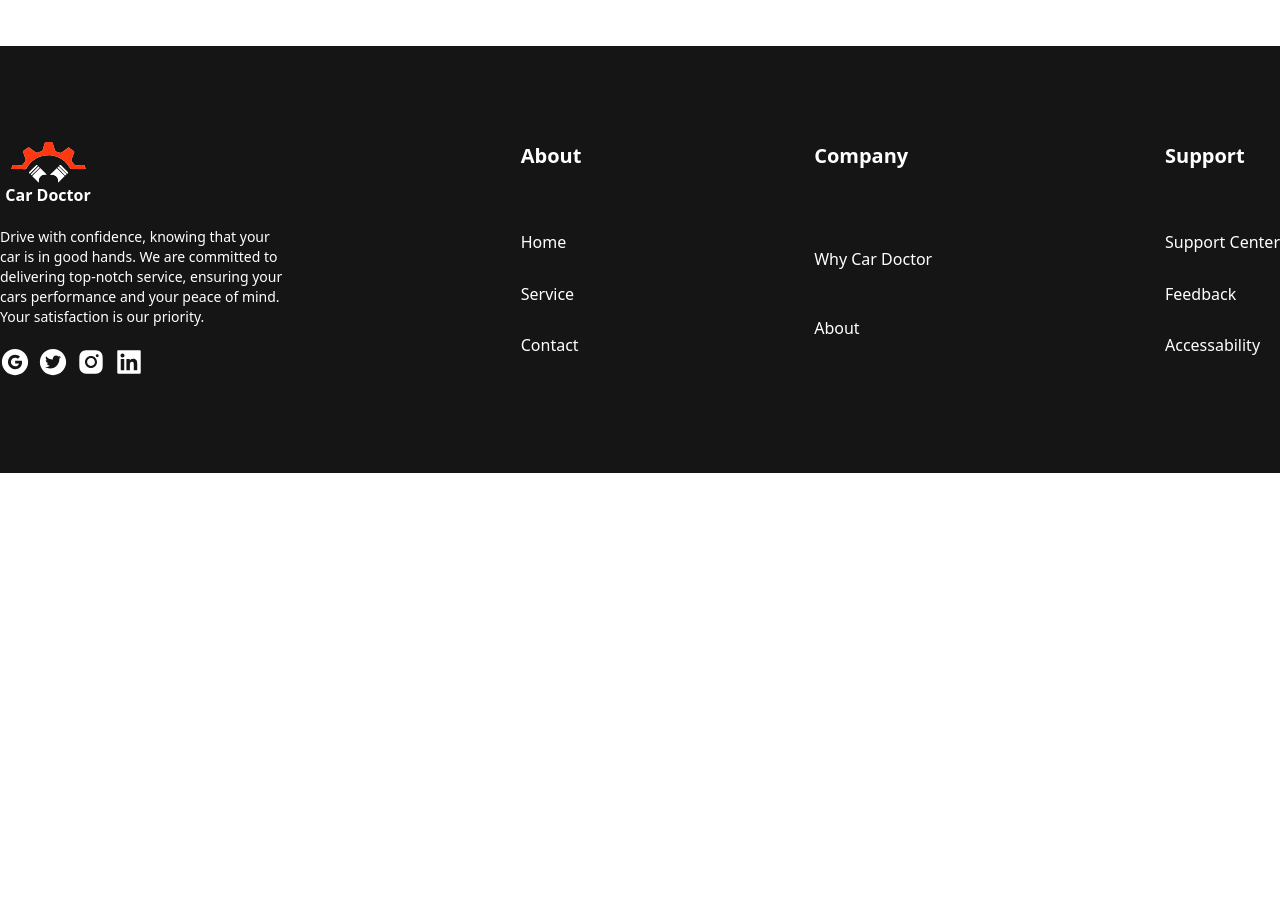
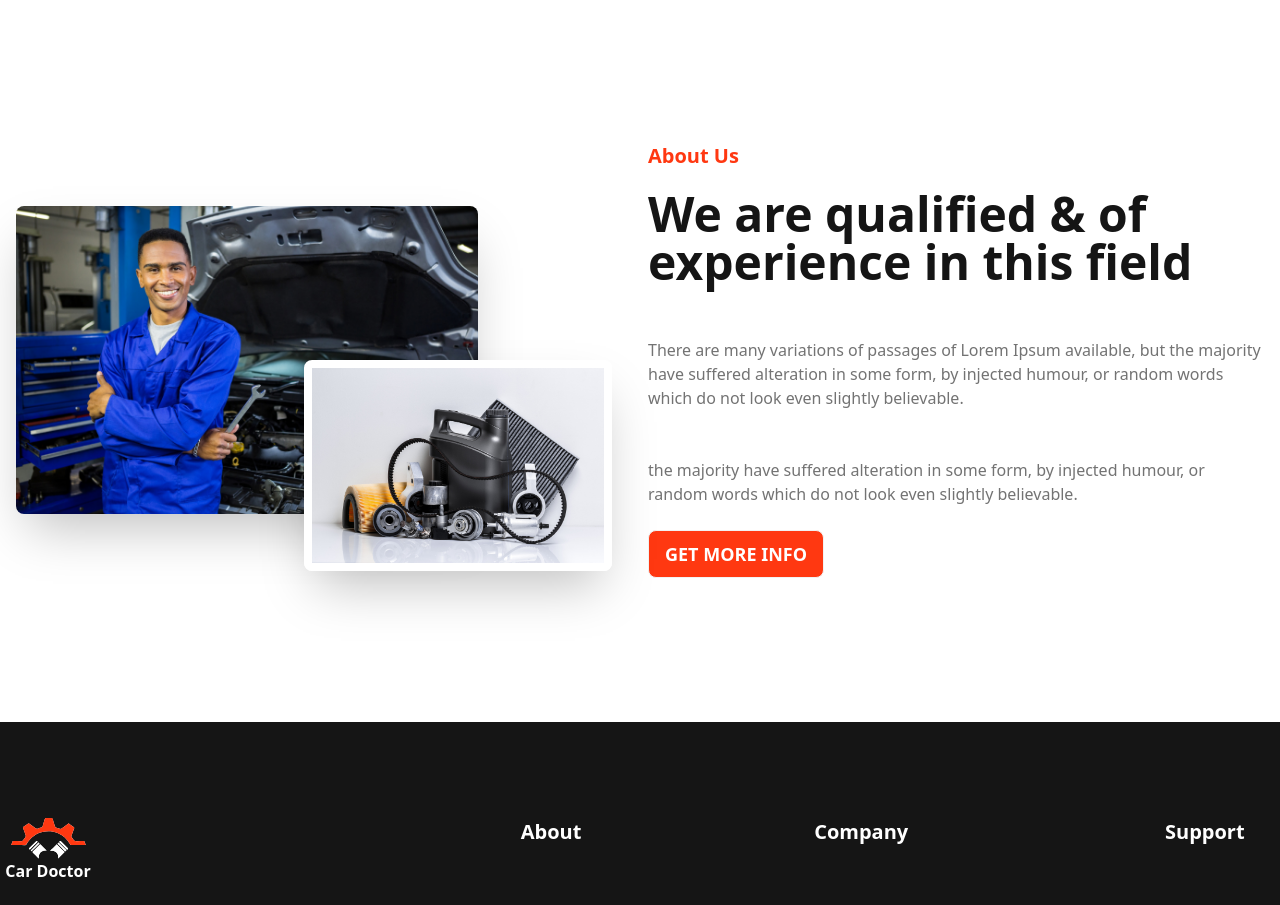
Before and after one commit to mdnoble1/car-doctor-client, a React (Vite) app: page / in a window 1280 px wide. Shown: the part 926-1831 px from the top of the page. Before the commit the page ends 1399 px from the top, so only its background shows below. Built offline with nearby package versions, Linux system fonts and the light colour scheme.

Commit message:
added about section

```diff
--- /dev/null
+++ b/src/pages/home/About.jsx
@@ -0,0 +1,28 @@
+import person from "../../assets/images/about_us/person.jpg";
+import parts from "../../assets/images/about_us/parts.jpg";
+
+const About = () => {
+  return (
+    <div className="hero mt-20 mb-32">
+      <div className="hero-content flex-col lg:flex-row">
+        <div className="lg:w-1/2 relative">
+          <img src={person} className="lg:w-3/4 rounded-lg shadow-2xl" />
+          <img src={parts} className="w-1/2 absolute right-5 top-40 md:top-72 lg:top-1/2 border-8 border-white rounded-lg shadow-2xl" />
+        </div>
+        <div className="lg:w-1/2">
+          <h1 className="font-bold text-xl text-[#FF3811] mt-12 lg:mt-0 mb-5">About Us</h1>
+          <h1 className="font-bold text-5xl text-[#151515] mb-7">We are qualified & of experience in this field</h1>
+          <p className="py-6 text-[#737373]">
+          There are many variations of passages of Lorem Ipsum available, but the majority have suffered alteration in some form, by injected humour, or random words which do not look even slightly believable.
+          </p>
+          <p className="py-6 text-[#737373]">
+          the majority have suffered alteration in some form, by injected humour, or random words which do not look even slightly believable.
+          </p>
+          <button className="btn  bg-[#FF3811] font-semibold text-lg text-white hover:bg-orange-400">Get More Info</button>
+        </div>
+      </div>
+    </div>
+  );
+};
+
+export default About;
--- a/src/pages/home/Banner.jsx
+++ b/src/pages/home/Banner.jsx
@@ -12,7 +12,7 @@ const Banner = () => {
       {/* slide 1  */}
       <div id="slide1" className="carousel-item relative w-full">
         <img src={image1} className="w-full lg:h-[700px]" />
-        <div className="absolute gap-10 text-white bg-gradient-to-r from-[#151515] to-[rgba(21, 21, 21, 0.00)] w-11/12 lg:w-1/3 h-[700px] pl-8 md:pl-16 lg:pl-28 text-center lg:text-left">
+        <div className="absolute gap-10 text-white bg-gradient-to-r from-[#151515] to-[rgba(21, 21, 21, 0.00)] w-11/12 lg:w-1/3 lg:h-[700px] pl-8 md:pl-16 lg:pl-28 text-center lg:text-left">
           <h2 className="font-bold text-2xl md:text-3xl lg:text-6xl mt-4 md:mt-20 lg:mt-32 mb-2 md:mb-6 lg:mb-7">
             Affordable Price For Car Servicing
           </h2>
@@ -48,7 +48,7 @@ const Banner = () => {
       {/* slide 2  */}
       <div id="slide2" className="carousel-item relative w-full">
         <img src={image2} className="w-full lg:h-[700px]" />
-        <div className="absolute gap-10 text-white bg-gradient-to-r from-[#151515] to-[rgba(21, 21, 21, 0.00)] w-11/12 lg:w-1/3 h-[700px] pl-8 md:pl-16 lg:pl-28 text-center lg:text-left">
+        <div className="absolute gap-10 text-white bg-gradient-to-r from-[#151515] to-[rgba(21, 21, 21, 0.00)] w-11/12 lg:w-1/3 lg:h-[700px] pl-8 md:pl-16 lg:pl-28 text-center lg:text-left">
           <h2 className="font-bold text-2xl md:text-3xl lg:text-6xl mt-4 md:mt-20 lg:mt-32 mb-2 md:mb-6 lg:mb-7">
             Affordable Price For Car Servicing
           </h2>
@@ -84,7 +84,7 @@ const Banner = () => {
       {/* slide 3  */}
       <div id="slide3" className="carousel-item relative w-full">
         <img src={image3} className="w-full lg:h-[700px]" />
-        <div className="absolute gap-10 text-white bg-gradient-to-r from-[#151515] to-[rgba(21, 21, 21, 0.00)] w-11/12 lg:w-1/3 h-[700px] pl-8 md:pl-16 lg:pl-28 text-center lg:text-left">
+        <div className="absolute gap-10 text-white bg-gradient-to-r from-[#151515] to-[rgba(21, 21, 21, 0.00)] w-11/12 lg:w-1/3 lg:h-[700px] pl-8 md:pl-16 lg:pl-28 text-center lg:text-left">
           <h2 className="font-bold text-2xl md:text-3xl lg:text-6xl mt-4 md:mt-20 lg:mt-32 mb-2 md:mb-6 lg:mb-7">
             Affordable Price For Car Servicing
           </h2>
@@ -120,7 +120,7 @@ const Banner = () => {
       {/* slide 4  */}
       <div id="slide4" className="carousel-item relative w-full">
         <img src={image4} className="w-full lg:h-[700px]" />
-        <div className="absolute gap-10 text-white bg-gradient-to-r from-[#151515] to-[rgba(21, 21, 21, 0.00)] w-11/12 lg:w-1/3 h-[700px] pl-8 md:pl-16 lg:pl-28 text-center lg:text-left">
+        <div className="absolute gap-10 text-white bg-gradient-to-r from-[#151515] to-[rgba(21, 21, 21, 0.00)] w-11/12 lg:w-1/3 lg:h-[700px] pl-8 md:pl-16 lg:pl-28 text-center lg:text-left">
           <h2 className="font-bold text-2xl md:text-3xl lg:text-6xl mt-4 md:mt-20 lg:mt-32 mb-2 md:mb-6 lg:mb-7">
             Affordable Price For Car Servicing
           </h2>
@@ -156,7 +156,7 @@ const Banner = () => {
       {/* slide 5  */}
       <div id="slide5" className="carousel-item relative w-full">
         <img src={image5} className="w-full lg:h-[700px]" />
-        <div className="absolute gap-10 text-white bg-gradient-to-r from-[#151515] to-[rgba(21, 21, 21, 0.00)] w-11/12 lg:w-1/3 h-[700px] pl-8 md:pl-16 lg:pl-28 text-center lg:text-left">
+        <div className="absolute gap-10 text-white bg-gradient-to-r from-[#151515] to-[rgba(21, 21, 21, 0.00)] w-11/12 lg:w-1/3 lg:h-[700px] pl-8 md:pl-16 lg:pl-28 text-center lg:text-left">
           <h2 className="font-bold text-2xl md:text-3xl lg:text-6xl mt-4 md:mt-20 lg:mt-32 mb-2 md:mb-6 lg:mb-7">
             Affordable Price For Car Servicing
           </h2>
@@ -192,7 +192,7 @@ const Banner = () => {
       {/* slide 6  */}
       <div id="slide6" className="carousel-item relative w-full">
         <img src={image6} className="w-full lg:h-[700px]" />
-        <div className="absolute gap-10 text-white bg-gradient-to-r from-[#151515] to-[rgba(21, 21, 21, 0.00)] w-11/12 lg:w-1/3 h-[700px] pl-8 md:pl-16 lg:pl-28 text-center lg:text-left">
+        <div className="absolute gap-10 text-white bg-gradient-to-r from-[#151515] to-[rgba(21, 21, 21, 0.00)] w-11/12 lg:w-1/3 lg:h-[700px] pl-8 md:pl-16 lg:pl-28 text-center lg:text-left">
           <h2 className="font-bold text-2xl md:text-3xl lg:text-6xl mt-4 md:mt-20 lg:mt-32 mb-2 md:mb-6 lg:mb-7">
             Affordable Price For Car Servicing
           </h2>
--- a/src/pages/home/Home.jsx
+++ b/src/pages/home/Home.jsx
@@ -1,9 +1,11 @@
+import About from "./About";
 import Banner from "./Banner";
 
 const Home = () => {
     return (
         <div className="container mx-auto">
             <Banner></Banner>
+            <About></About>
         </div>
     );
 };
```
